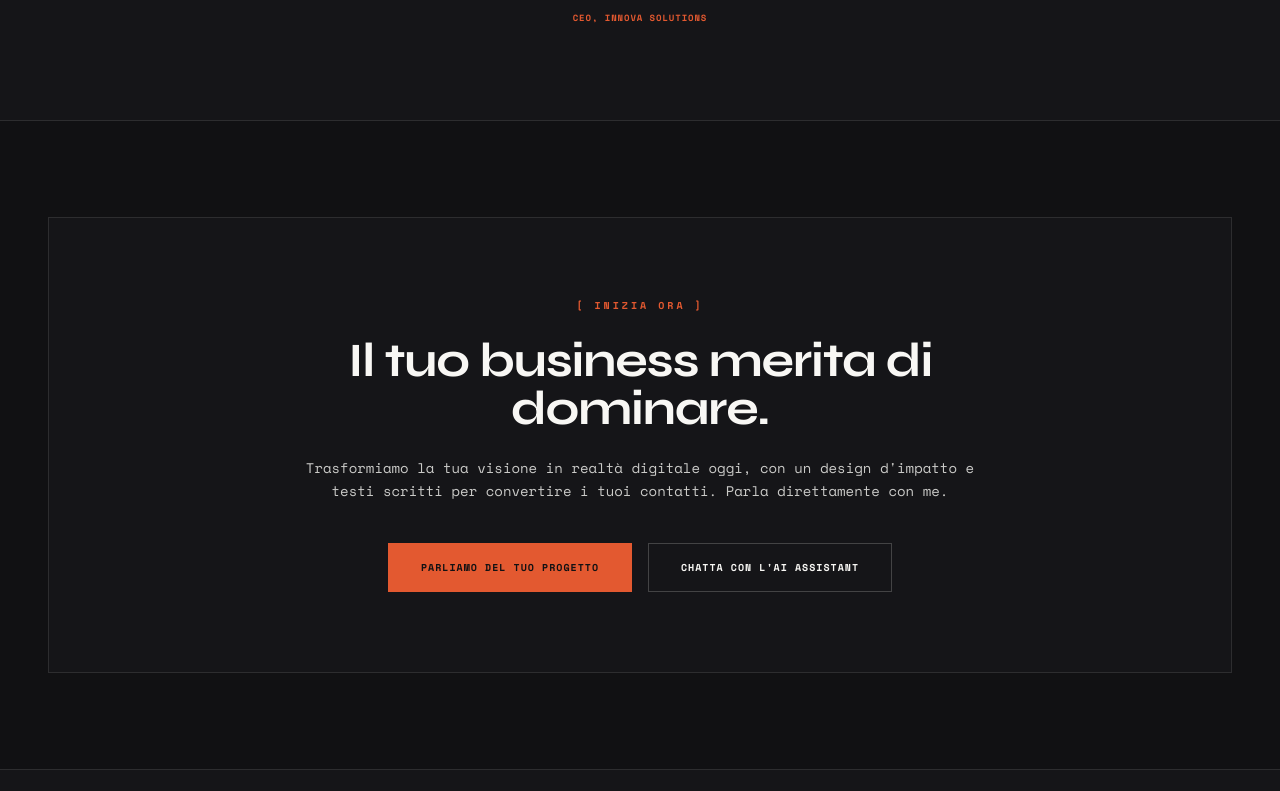
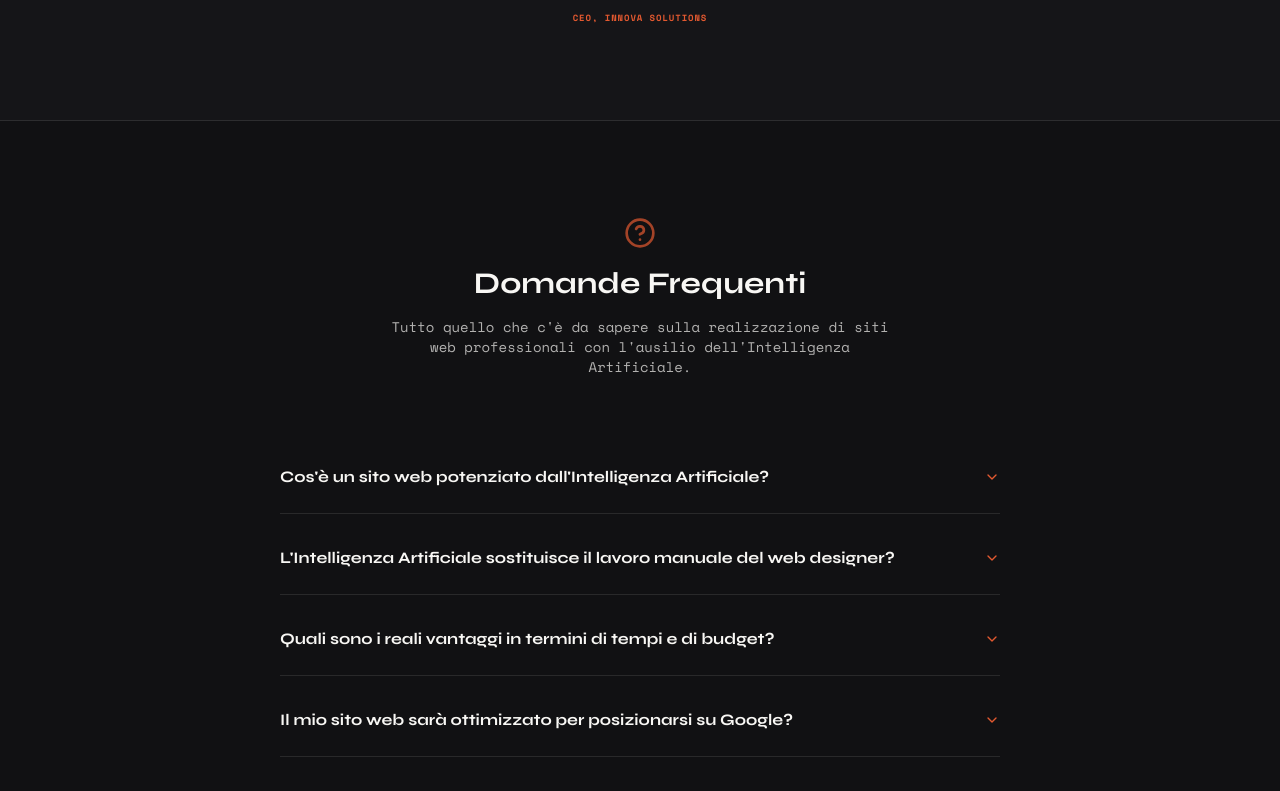
Before and after one commit to Facilissimoweb/caramelle-, a React (Vite) app: page / in a window 1280 px wide. Shown: the part 2947-3738 px from the top of the page. Built offline with nearby package versions, Linux system fonts and the light colour scheme.

Commit message:
feat: add FAQ section to HomeView
Integrate the FAQAccordion component into the homepage to provide users with essential information about AI-powered web design services.

```diff
--- a/src/components/HomeView.tsx
+++ b/src/components/HomeView.tsx
@@ -1,6 +1,7 @@
 import { motion } from "motion/react";
 import { Brain, Cpu, Zap, ArrowRight, Heart, CheckCircle2 } from "lucide-react";
 import { translations } from "../translations";
+import FAQAccordion from "./FAQAccordion";
 
 interface HomeViewProps {
   setCurrentTab: (tab: string) => void;
@@ -285,6 +286,65 @@ export default function HomeView({ setCurrentTab, lang, isFacilitated }: HomeVie
         </div>
       </section>
 
+      {/* FAQ Section */}
+      <section className="py-24 border-b border-[rgba(248,247,244,0.1)] bg-[#111113]">
+        <FAQAccordion
+          title={lang === "it" ? "Domande Frequenti" : "Frequently Asked Questions"}
+          subtitle={
+            lang === "it"
+              ? "Tutto quello che c'è da sapere sulla realizzazione di siti web professionali con l'ausilio dell'Intelligenza Artificiale."
+              : "Everything you need to know about professional web design services powered by Artificial Intelligence."
+          }
+          items={
+            lang === "it"
+              ? [
+                  {
+                    q: "Cos'è un sito web potenziato dall'Intelligenza Artificiale?",
+                    a: "È un sito web progettato sfruttando flussi di lavoro e algoritmi di IA avanzati per ottimizzare la stesura del codice pulito, analizzare le strutture SEO semantiche ed eliminare passaggi manuali ripetitivi. Questo ci consente di consegnare siti ultra-veloci, sicuri ed estremamente performanti a una frazione del costo tradizionale.",
+                  },
+                  {
+                    q: "L'Intelligenza Artificiale sostituisce il lavoro manuale del web designer?",
+                    a: "Assolutamente no. L'IA funge da incredibile acceleratore e assistente tecnico. Ogni singola riga di codice, combinazione cromatica, ottimizzazione SEO e scelta visiva di design viene curata, verificata, integrata e testata a mano da me (Teresa) per assicurare un risultato artigianale ed esclusivo di altissimo livello.",
+                  },
+                  {
+                    q: "Quali sono i reali vantaggi in termini di tempi e di budget?",
+                    a: "Mentre un'agenzia web tradizionale impiega solitamente dai 30 ai 60 giorni per un progetto medio richiedendo budget molto elevati, i nostri processi intelligenti ci permettono di consegnare una Landing Page professionale in soli 7 giorni ed un sito multipagina completo in 14 giorni, riducendo i prezzi fino al 60%.",
+                  },
+                  {
+                    q: "Il mio sito web sarà ottimizzato per posizionarsi su Google?",
+                    a: "Sì. Utilizziamo modelli linguistici di IA semantica per mappare le reali intenzioni di ricerca dei clienti e per definire la migliore strategia di parole chiave. Il codice del sito viene generato per essere super leggero, garantendo tempi di caricamento immediati, fondamentali per scalare le prime posizioni su Google.",
+                  },
+                  {
+                    q: "Cosa succede dopo la consegna del sito? C'è supporto gratuito?",
+                    a: "Una volta completato il pagamento, la proprietà del sito e di tutto il codice sorgente passa al 100% a te. Inoltre, per garantirti la massima tranquillità, ogni pacchetto include 30 giorni di assistenza tecnica gratuita e diretta per correggere bug, chiarire dubbi o effettuare piccole rifiniture.",
+                  },
+                ]
+              : [
+                  {
+                    q: "What is an AI-powered website?",
+                    a: "It is a website built using advanced AI workflows to streamline clean code generation, analyze semantic SEO structures, and eliminate repetitive tasks. This enables the delivery of ultra-fast, secure, and extremely high-performance sites at a fraction of the cost of traditional methods.",
+                  },
+                  {
+                    q: "Does AI replace the manual touch of a designer?",
+                    a: "Not at all. AI acts as a powerful technical assistant. Every single line of code, color palette, SEO setting, and visual design layout is manually reviewed, integrated, and polished by hand by me (Teresa) to ensure a premium, artisan finish that fits your brand.",
+                  },
+                  {
+                    q: "What are the exact time and cost advantages?",
+                    a: "While standard web agencies typically take 30 to 60 days to launch a project and require heavy budgets, our intelligent workflows allow me to deliver a professional Landing Page in 7 days and a complete multi-page site in 14 days, reducing overall costs by up to 60%.",
+                  },
+                  {
+                    q: "Will my website be optimized to rank on Google?",
+                    a: "Yes. We leverage semantic AI models to analyze search intent and map out high-value keywords. The structural code of the website is generated to be ultra-lightweight, ensuring immediate loading times which are highly favored by search engine ranking algorithms.",
+                  },
+                  {
+                    q: "What happens after the website is delivered? Is there support?",
+                    a: "Once final payment is cleared, you receive 100% full ownership of your website and all its files. To guarantee absolute peace of mind, every project includes 30 days of free direct technical support to resolve any minor bugs, answer questions, or make small tweaks.",
+                  },
+                ]
+          }
+        />
+      </section>
+
       {/* Call To Action Section */}
       <section className="py-24 px-6 md:px-12 bg-[#111113]">
         <div className="max-w-7xl mx-auto bg-[#151518] text-[#F8F7F4] p-12 md:p-20 relative overflow-hidden border border-[rgba(248,247,244,0.1)]">
```
